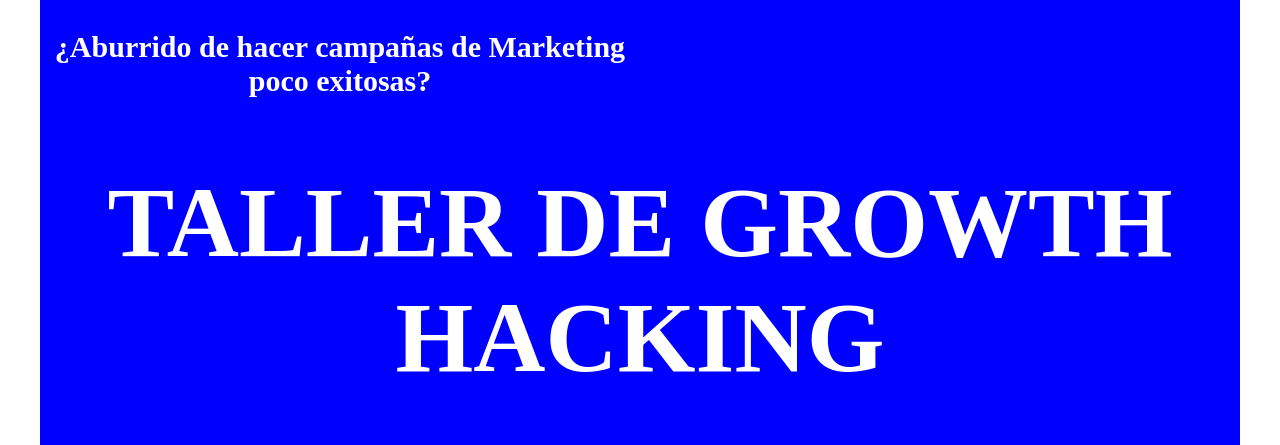
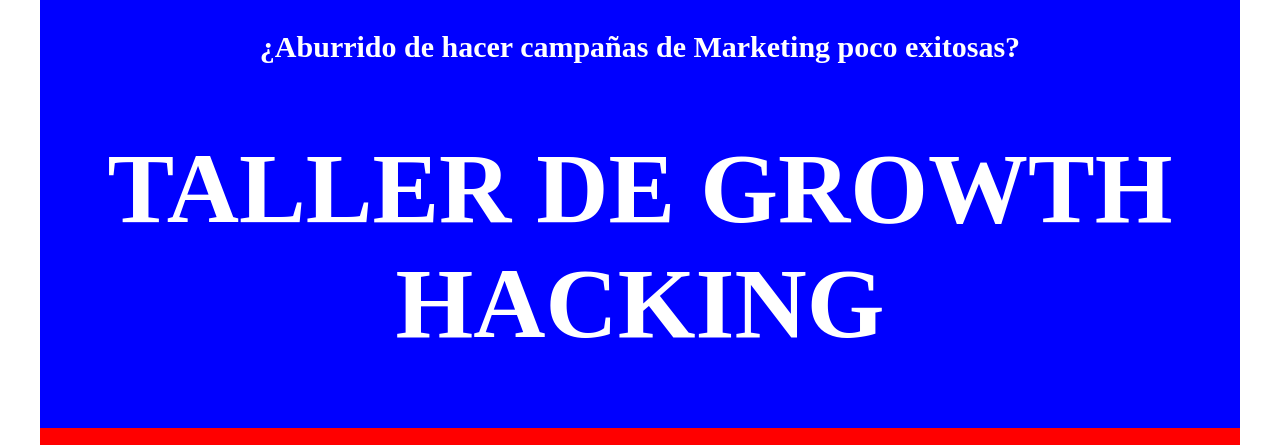
Before and after one commit to gonzalopatricio88/pruebahtmlcss, a plain HTML site: page index.html in a window 1280 px wide. Shown: the top 445 px of the page. Drawn offline with Linux system fonts and the light colour scheme.

Commit message:
cambio de nombre

```diff
--- a/pruebahtmlcss.html
+++ b/index.html
@@ -49,11 +49,14 @@
 			color:white;
 		}
 
+		[class*="col-"]{float:left;
+			box-sizing: border-box;
+			width: 100%;
+
 		.row:after{
 			content: "";
 			display: block;
 			clear: both;
-			box-sizing: border-box;
 		}
 
 		.col-1{width: 10%;}
@@ -73,8 +76,8 @@
 	</style>
 </head>
 <body >
-	<header class="row">
-		<h2 style="padding-top: 30px;font-size:30px; color:white; font-weight:bold" class="col-5">¿Aburrido de hacer campañas de Marketing poco exitosas?</h2>
+	<header >
+		<h2 class="row" style="padding-top: 30px;font-size:30px; color:white; font-weight:bold" class="col-2">¿Aburrido de hacer campañas de Marketing poco exitosas?</h2>
 		<h1 style=" color: white; font-size:100px">TALLER DE GROWTH HACKING</h1>
 		<div style="text-align:center; background-color: red; width:"><button style="height: 50px; margin: 20px; width: 200px">Reserva tu cupo</button></div>
 		<img src="https://s3-us-west-2.amazonaws.com/cursos.en1mes.com/logo+en+1+mes.png" alt="" class="img1">
```
